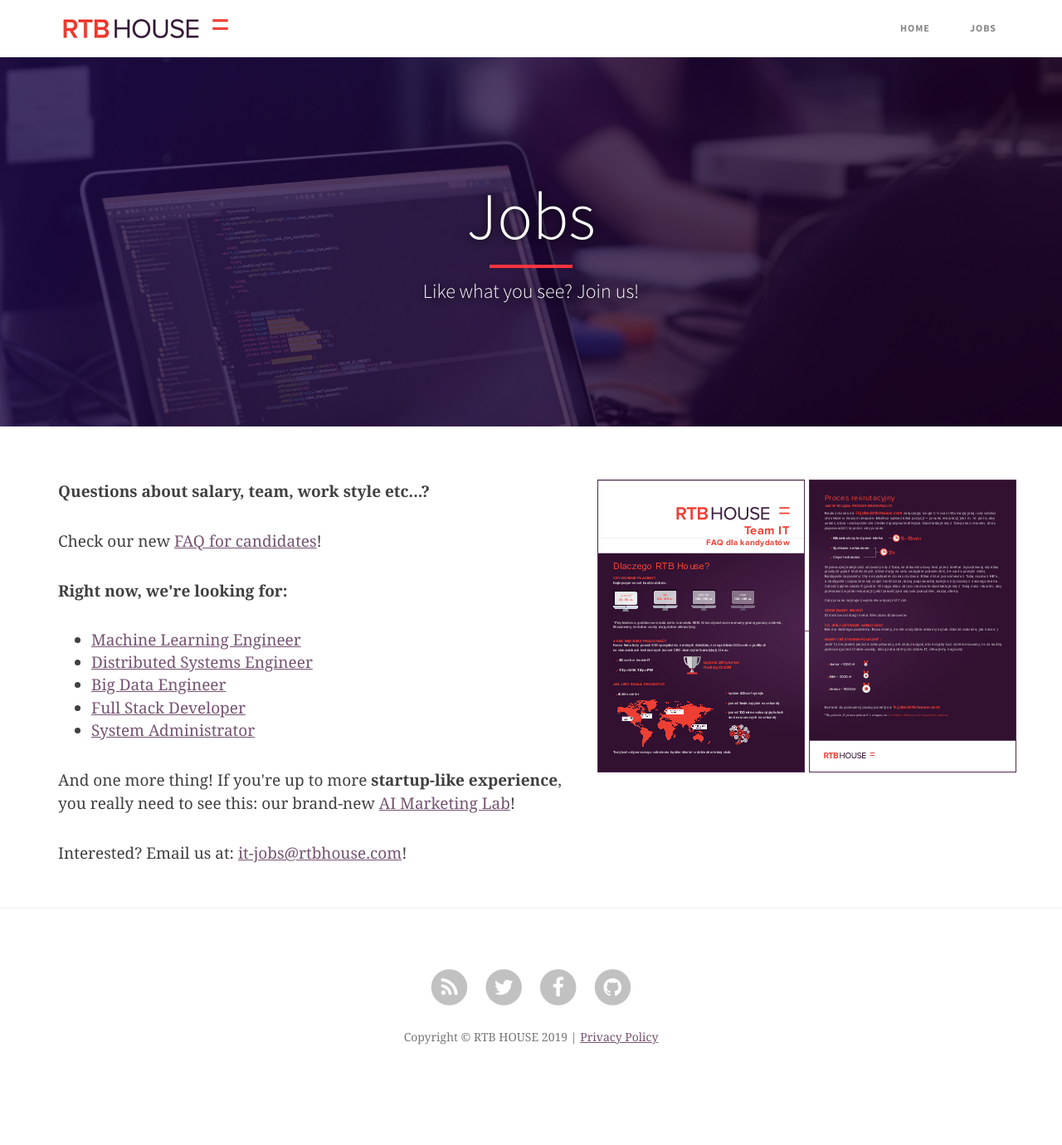
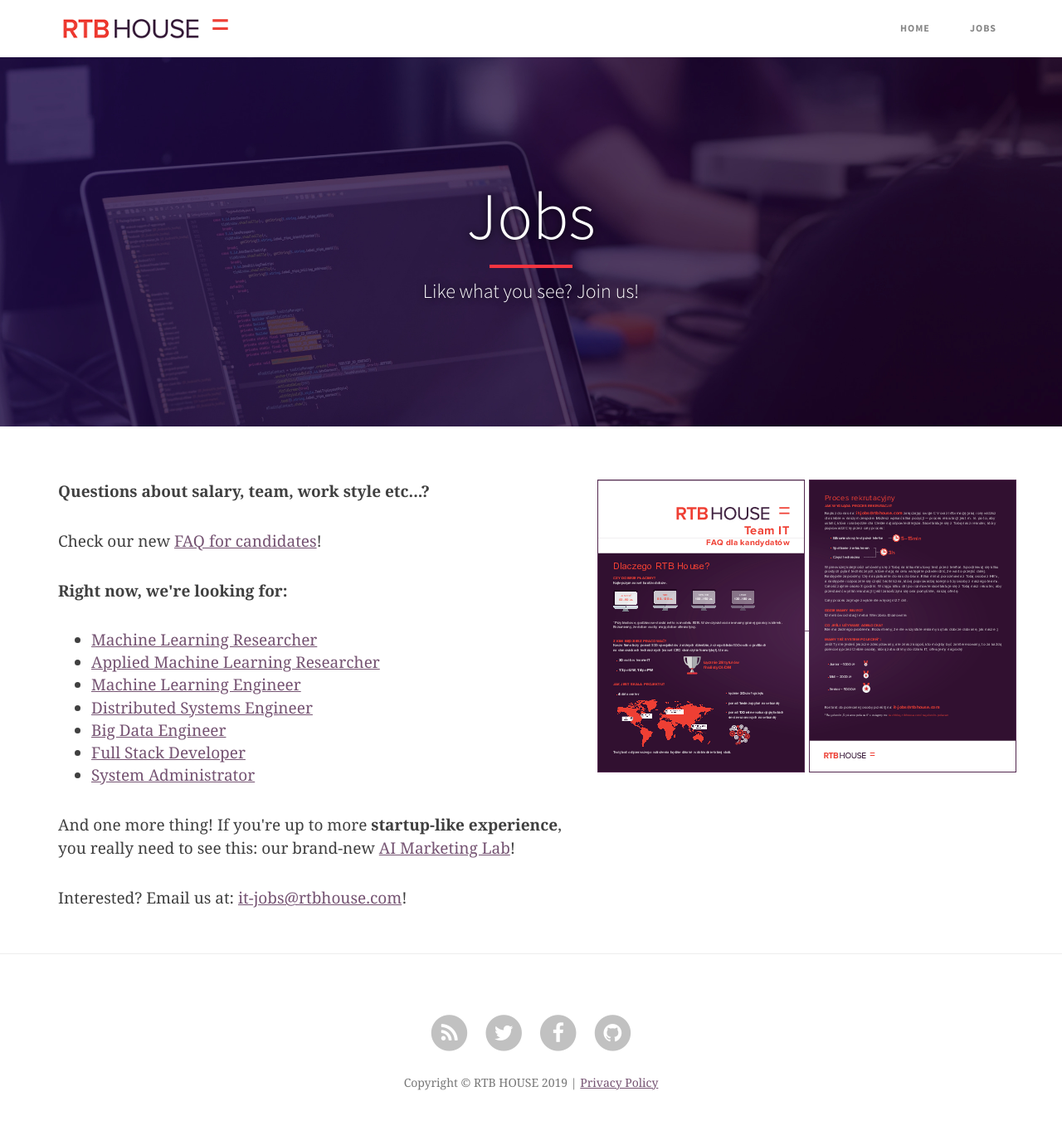
Before and after one commit to RTBHOUSE/techblog, a Jekyll site: the page built from jobs.html, in a window 1280 px wide. Shown: the whole page at 83% size. Built offline with Jekyll 4.4.1, drawn with Linux system fonts in a browser that asks for light colours; nearby versions of some CDN libraries; comment, search, counter and statistics services are not loaded; before the commit the page ends 1325 px from its top, so only the background shows below that.

Commit message:
New job descriptions for the ML Team.

```diff
--- a/jobs.html
+++ b/jobs.html
@@ -36,6 +36,8 @@ Check our new <a href="/files/FAQ.pdf" class="rtbtrack" target="_blank">FAQ for
 <strong><p>Right now, we're looking for:</p></strong>
 
 <ul>
+  <li><a href="/files/machine-learning-researcher.pdf" class="rtbtrack" target="_blank">Machine Learning Researcher</a>
+  <li><a href="/files/applied-machine-learning-researcher.pdf" class="rtbtrack" target="_blank">Applied Machine Learning Researcher</a>
   <li><a href="/files/machine-learning-engineer.pdf" class="rtbtrack" target="_blank">Machine Learning Engineer</a>
   <li><a href="/files/distributed-systems-engineer.pdf" class="rtbtrack" target="_blank">Distributed Systems Engineer</a>
   <li><a href="/files/big-data-engineer.pdf" class="rtbtrack" target="_blank">Big Data Engineer</a>
```
Also changed, not shown: 3 other files.
